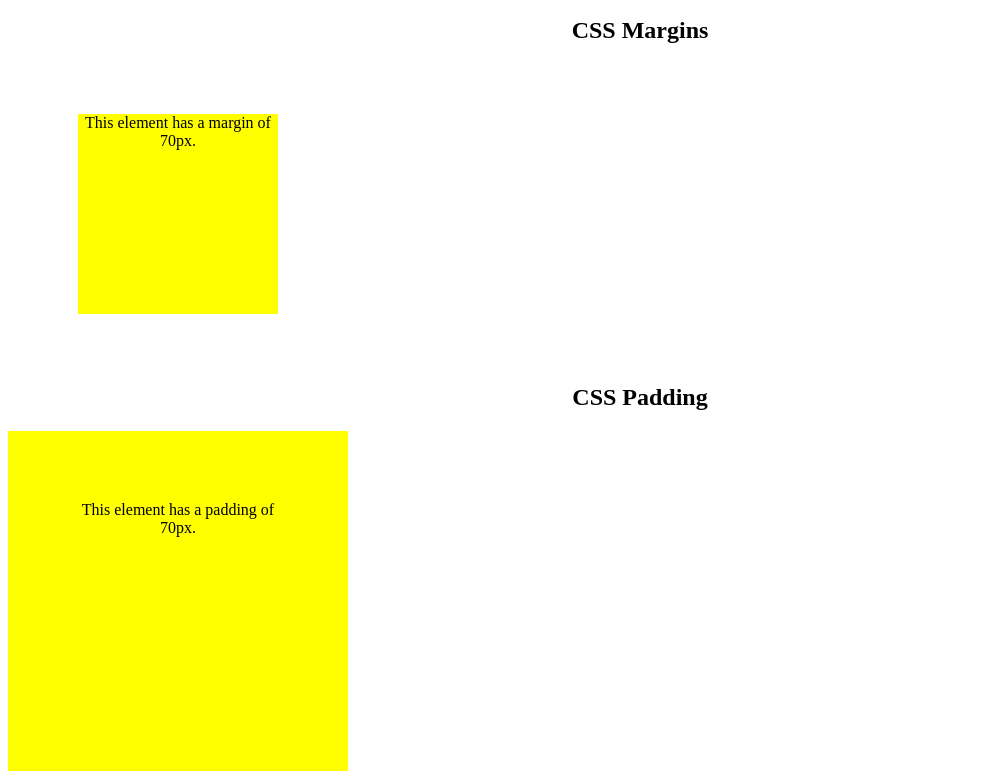
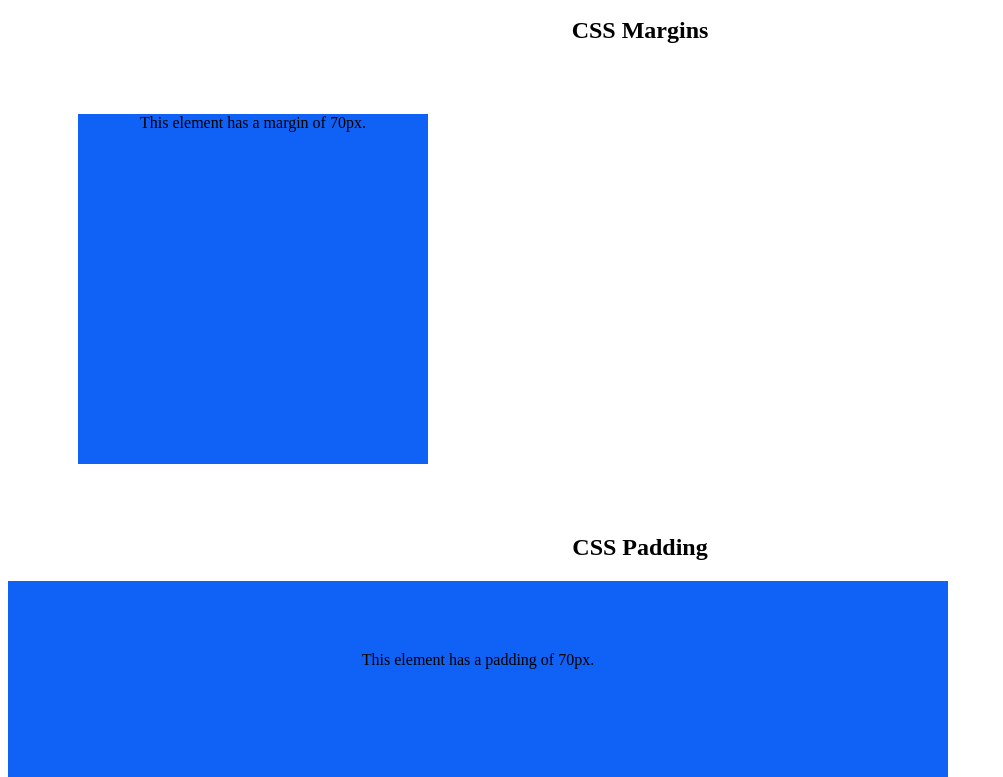
Before and after one commit to only1jihad/class5, a plain HTML site: page index.html in a window 1280 px wide. Shown: the part 1543-2320 px from the top of the page, without its empty margins (0-1003 px from the left). Drawn offline with Linux system fonts and the light colour scheme.

Commit message:
Update style.css

```diff
--- a/css/style.css
+++ b/css/style.css
@@ -49,15 +49,15 @@ h3.rgba_color {
   	padding: 10px;
 }
 .box {
-	background: #ffff00;
-	width: 200px;
-	height: 200px;
+	background: #1061f5;
+	width: 350px;
+	height: 350px;
 	margin: 70px;
 }
 .box2 {
-	background: #ffff00;
-	width: 200px;
-	height: 200px;
+	background: #1061f5;
+	width: 800px;
+	height: 500px;
 	padding: 70px;
 }
 .box_model {
```
